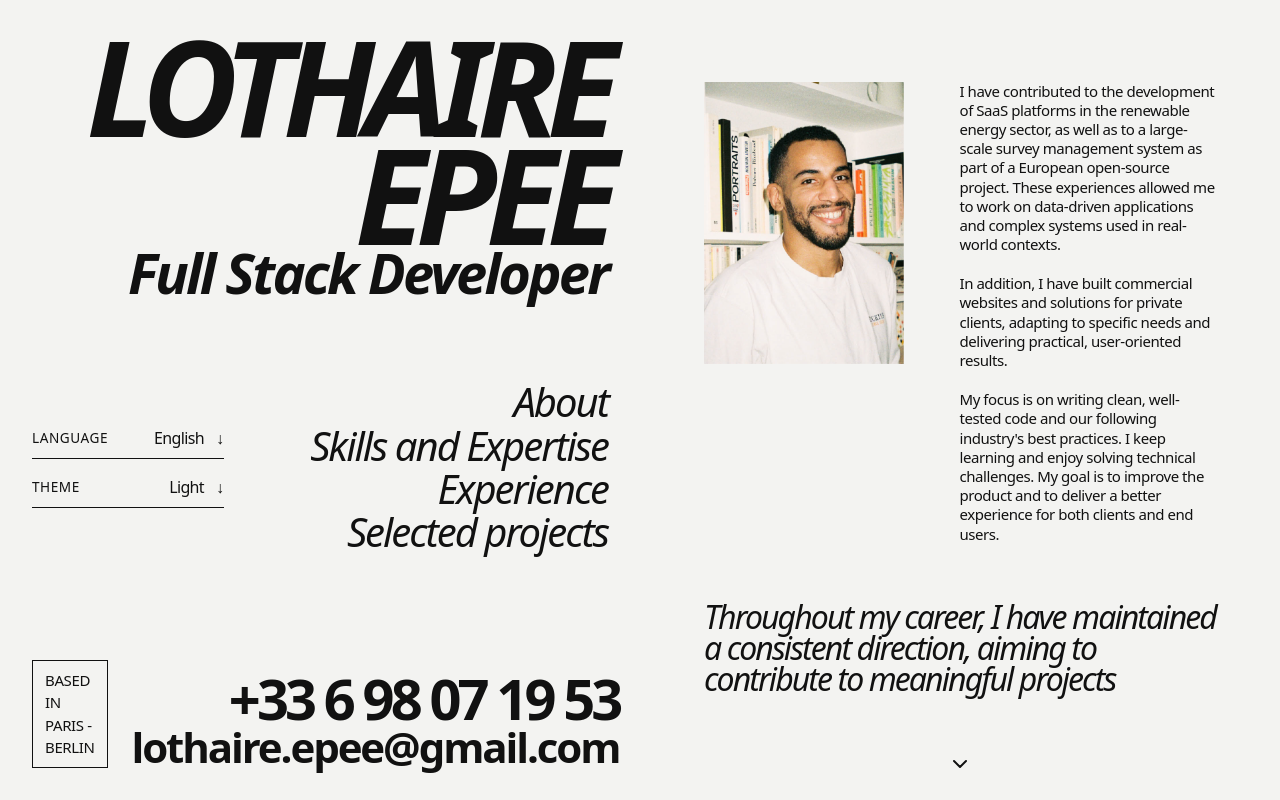
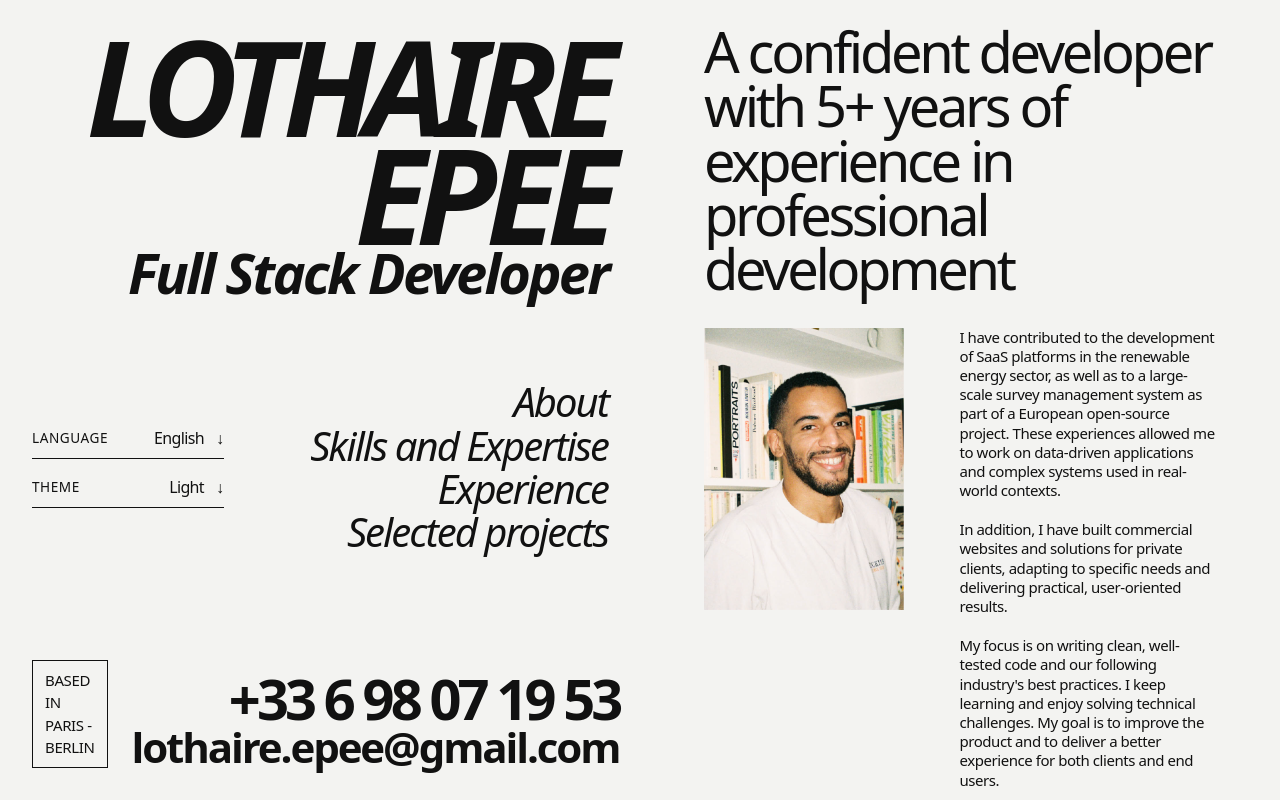
Before and after one commit to LothaireE/lothaire-website, a React (Vite) app: page / in a window 1280 px wide. Built offline with nearby package versions, Linux system fonts and the light colour scheme.

Commit message:
test: ci flow with working test

```diff
--- a/src/components/sections/AboutSection.tsx
+++ b/src/components/sections/AboutSection.tsx
@@ -42,9 +42,9 @@ const AboutSection = () => {
         <div className="flex flex-col justify-between gap-8 lg:h-full lg:gap-8">
           <div>
             {/* <p className="text-[2rem] md:text-[3rem] lg:text-[3.8rem] leading-[0.97] tracking-[-0.06em]"> */}
-            {/* <h2 className="text-[2rem] md:text-[3rem] lg:text-[3.5rem] 2xl:text-[3.8rem] leading-[0.97] tracking-[-0.06em]">
+            <h2 className="text-[2rem] md:text-[3rem] lg:text-[3.5rem] 2xl:text-[3.8rem] leading-[0.97] tracking-[-0.06em]">
               {t("about.intro")}
-            </h2> */}
+            </h2>
           </div>
 
           <div className="grid grid-cols-1 gap-10 lg:grid-cols-[minmax(0,0.7fr)_minmax(0,0.9fr)] lg:gap-14">
```
